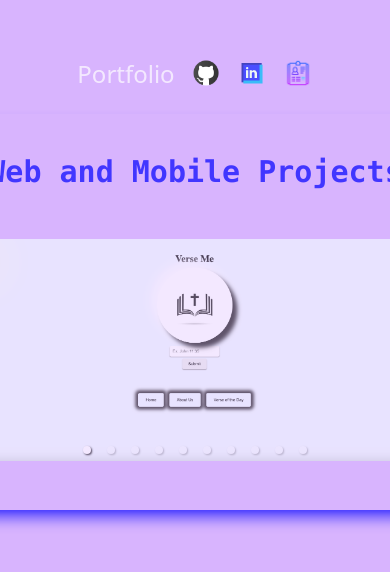
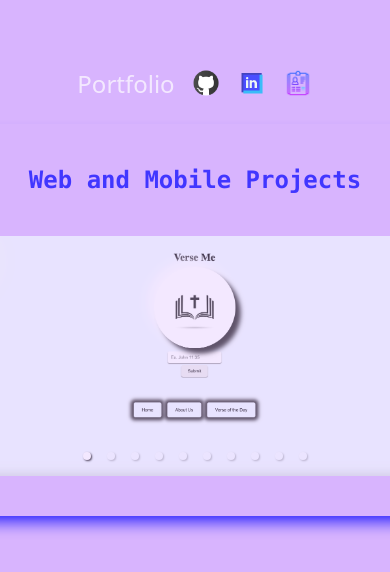
Before and after one commit to thiagobgarc/Portfolio-new, a React (Vite) app: page /projects in a window 390 px wide. Shown: the part 142-714 px from the top of the page. Built offline with nearby package versions, Linux system fonts and the light colour scheme.

Commit message:
19th commit to project screen for mobile view

```diff
--- a/src/components/pdf.tsx
+++ b/src/components/pdf.tsx
@@ -8,7 +8,7 @@ export const Pdf = () => {
             <div>
             <NavigationBar />
             </div>
-            <div className="flex justify-center items-center mb-10">
+            <div className="flex-1 justify-center items-center mb-10">
             <div className="rounded-3xl shadow-2xl  shadow-neonBlue mx-10">
                 <img src={resume} alt="resume"
                 className="object-contain h-full w-full rounded-lg"
--- a/src/screens/project_screen.tsx
+++ b/src/screens/project_screen.tsx
@@ -6,21 +6,21 @@ import { Link } from "react-router-dom";
 
 export const ProjectScreen = () => {
     return (
-        <div className="bg-purple-300 flex flex-col h-screen justify-center items-center">
-            <div className="flex-col flex mb-4">
+        <div className="bg-purple-300 flex flex-col h-screen justify-center items-center sm:w-full">
+            <div className="flex-col flex mb-4 mt-4">
                 <NavigationBar />
             </div>
-           <div className="opacity-70 rounded-3xl shadow-lg shadow-neonBlue">
-            <h1 className="text-3xl mt-10 ml-0 text-neonBlue text-center mb-10 font-mono font-semibold">
+           <div className="flex-wrap opacity-70 rounded-3xl shadow-lg shadow-neonBlue sm:w-full">
+            <h1 className="sm:w-full text-2xl lg:text-3xl mt-10 ml-0 text-neonBlue text-center mb-10 font-mono font-semibold">
                Web and Mobile Projects
             </h1>
             <Carousel>
                 {seedData.map((project: any, index: number) => (
                     <Link to={project.link}>
-                    <div className="slide h-60 w-12 ">
+                    <div className="slide h-60 w-12 sm:h-96 sm:w-24">
                         <img src={project.image} alt={project.projectName}
                             key={index}
-                            className="object-contain h-full w-full rounded-lg"
+                            className="object-cover h-full w-full rounded-lg"
                         />
                     </div>
                     </Link>
--- a/src/screens/resume_screen.tsx
+++ b/src/screens/resume_screen.tsx
@@ -2,7 +2,7 @@ import { Pdf } from "../components/pdf"
 
 export const ResumeScreen = () => {
     return (
-        <div className="flex-wrap flex-col h-screen justify-center items-center">
+        <div className="flex-wrap flex-1 flex-col h-screen justify-center items-center">
             <Pdf />
         </div>
     )
```
